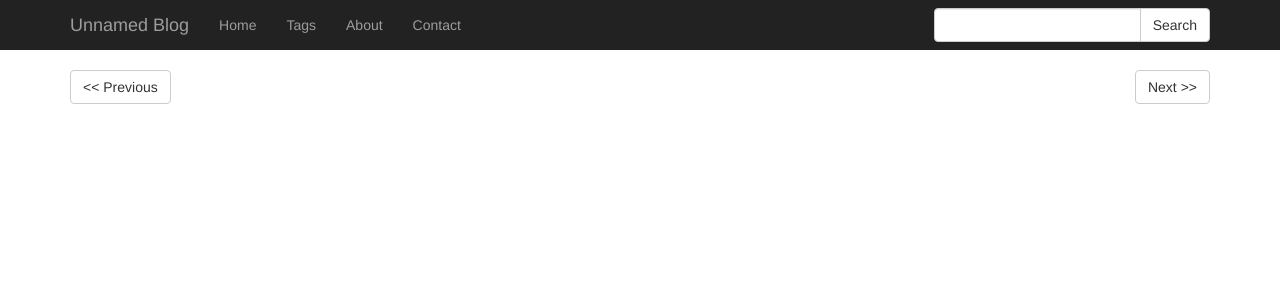
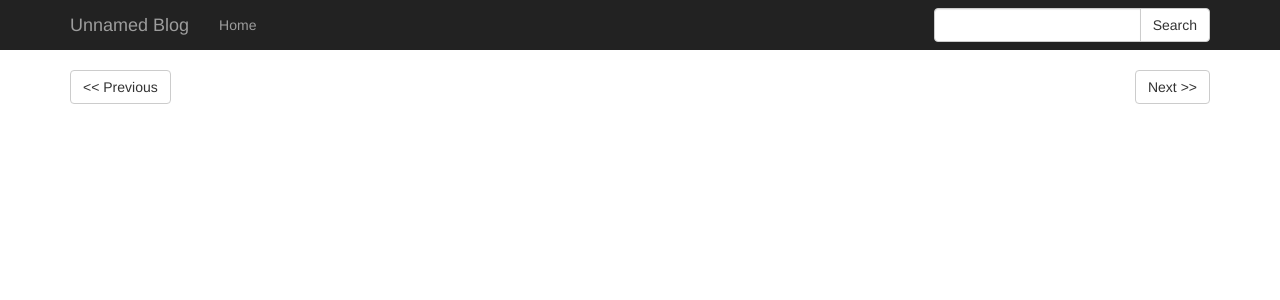
Before and after one commit to Encrylize/flask-blogger, a Flask app: page / in a window 1280 px wide. Shown: the top 300 px of the page. Run offline with Flask 2, Linux system fonts and the light colour scheme; data that the repository does not hold is empty; some libraries are stand-ins or nearby versions.

Commit message:
Remove unused nav links

```diff
--- a/app/templates/main/layout.html
+++ b/app/templates/main/layout.html
@@ -17,9 +17,6 @@
       <div class="collapse navbar-collapse" id="collapse-nav">
         <ul class="nav navbar-nav">
           <li><a href="{{ url_for('main.index') }}">Home</a></li>
-          <li><a href="#">Tags</a></li>
-          <li><a href="#">About</a></li>
-          <li><a href="#">Contact</a></li>
           {% if current_user.is_authenticated %}
             <li><a href="{{ url_for('admin.index') }}">Admin</a></li>
           {% endif %}
```
